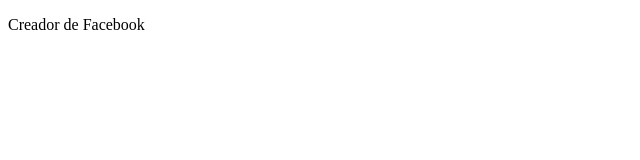
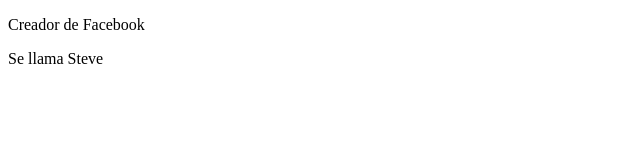
Before and after one commit to Edupujades/personaje, a plain HTML site: page info/info_mark.html in a window 1280 px wide. Shown: the full height of the page, 0-640 px from the left. Drawn offline with Linux system fonts and the light colour scheme.

Commit message:
Cuarta Commit c

```diff
--- a/info/info_mark.html
+++ b/info/info_mark.html
@@ -6,5 +6,6 @@
 </head>
 <body>
 	<p>Creador de Facebook</p>
+	<p>Se llama Steve</p>
 </body>
 </html>
```
